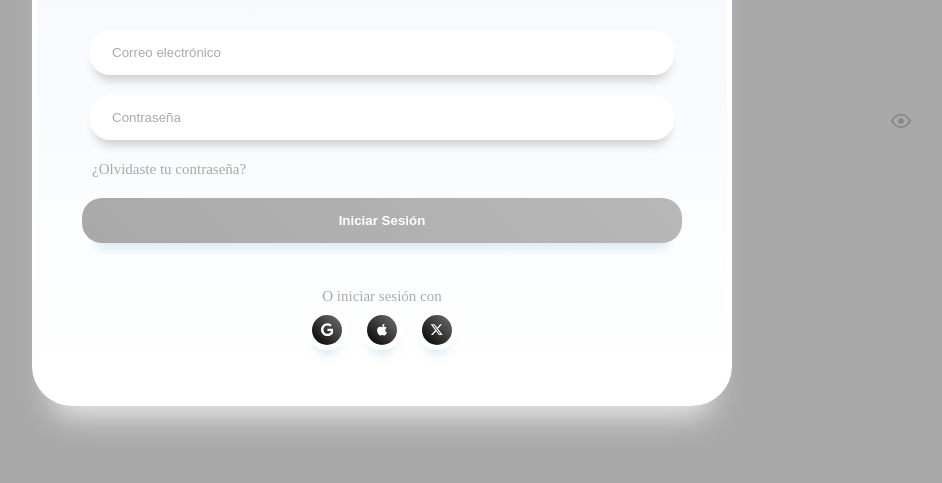
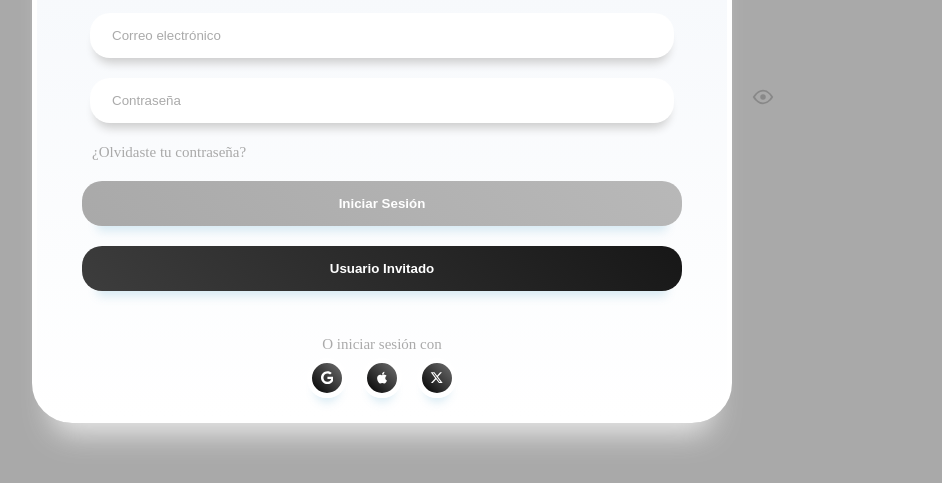
Before and after one commit to castroojesus/MovilidadUrbana, a plain HTML site: page LOGIN/Login.html in a window 1280 px wide. Shown: the part 269-752 px from the top of the page, without its empty margins (258-1200 px from the left). Drawn offline with Linux system fonts and the light colour scheme.

Commit message:
se agrego boton de usuario invitado

```diff
--- a/LOGIN/Login.css
+++ b/LOGIN/Login.css
@@ -1,3 +1,4 @@
+/*caja de login*/
 .container {
     width: 100%;
 
@@ -17,7 +18,7 @@
 }
 
 
-
+/*cuerpo de la pagina*/
 body {
   margin: 0;
   background-color: rgb(169, 169, 169);
@@ -27,6 +28,7 @@ body {
   align-items: center;      /* centra vertical */
 }
 
+/*titulo de la pagina*/
 .heading {
   text-align:center;
   margin-top: 30px;
@@ -42,6 +44,7 @@ body {
 
 }
 
+/*inputs de usuario y contraseña*/
 .form .input {
   width: 90%;
   display:block;
@@ -55,10 +58,11 @@ body {
   border-inline: 2px solid transparent;
 }
 
+/*contenedor del input de contraseña para posicionar el icono del ojo*/
 .eye-icon {
   position: absolute;
-  right: 110px;
-  top: 49%;
+  left: 1010px;
+  top: 46%;
   transform: translateY(-50%);
   cursor: pointer;
   color: #888;
@@ -74,6 +78,7 @@ body {
   transition: transform 0.3s ease, opacity 0.3s ease;
 }
 
+/*estilos para pantallas pequeñas*/
 @media (max-width: 600px) {
 
   .container {
@@ -114,7 +119,7 @@ body {
   .eye-icon {
     position: absolute;
   left: 250px;
-  top: 49%;
+  top: 46%;
   transform: translateY(-50%);
     width: 20px;
     height: 20px;
@@ -165,12 +170,36 @@ body {
   transition: all 0.2s ease-in-out;
 }
 
+.form .guest-button {
+  display: block;
+  width: 100%;
+  font-weight: bold;
+  background: linear-gradient(45deg, rgb(61, 61, 61) 0%, rgb(23, 23, 23) 100%);
+  color: white;
+  padding-block: 15px;
+  margin: 20px auto;
+  border-radius: 20px;
+  box-shadow: rgba(209, 231, 241, 0.878) 0px 20px 10px -15px;
+  border: none;
+  transition: all 0.2s ease-in-out;
+}
+
 .form .login-button:hover {
   transform: scale(1.03);
   box-shadow: rgba(209, 231, 241, 0.878) 0px 23px 10px -20px;
 }
 
+.form .guest-button:hover {
+  transform: scale(1.03);
+  box-shadow: rgba(209, 231, 241, 0.878) 0px 23px 10px -20px;
+}
+
 .form .login-button:active {
+  transform: scale(0.95);
+  box-shadow: rgba(209, 231, 241, 0.878) 0px 15px 10px -10px;
+}
+
+.form .guest-button:active {
   transform: scale(0.95);
   box-shadow: rgba(209, 231, 241, 0.878) 0px 15px 10px -10px;
 }
--- a/LOGIN/Login.html
+++ b/LOGIN/Login.html
@@ -25,6 +25,7 @@
         </div>
         <span class="forgot-password"><a href="#">¿Olvidaste tu contraseña?</a></span>
         <input class="login-button" type="submit" value="Iniciar Sesión">
+        <input class="guest-button" type="button" value="Usuario Invitado">
         </form>
         <div class="social-account-container">
             <span class="title">O iniciar sesión con</span>
--- a/LOGIN/Login.js
+++ b/LOGIN/Login.js
@@ -3,6 +3,11 @@ const email = document.querySelector("#email");
 const password = document.querySelector("#password");
 const toggle = document.querySelector("#togglePassword");
 const pupil = document.querySelector("#pupil");
+const guestButton = document.querySelector(".guest-button");
+
+guestButton.addEventListener("click", () => {
+  alert("¡Bienvenido, usuario invitado!");
+});
 
 
 form.addEventListener("submit",(e) => {
```
